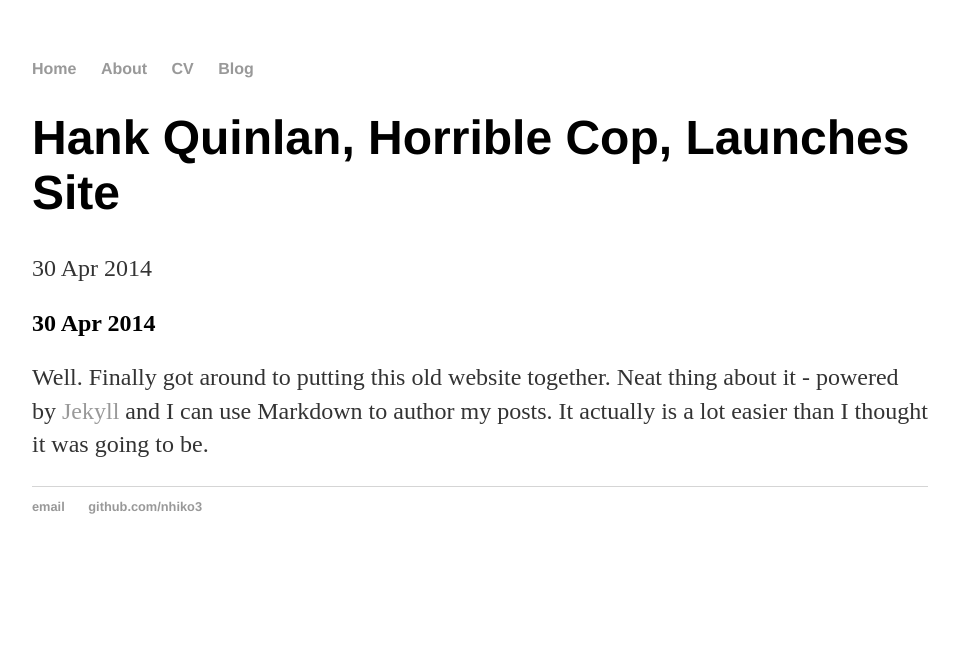
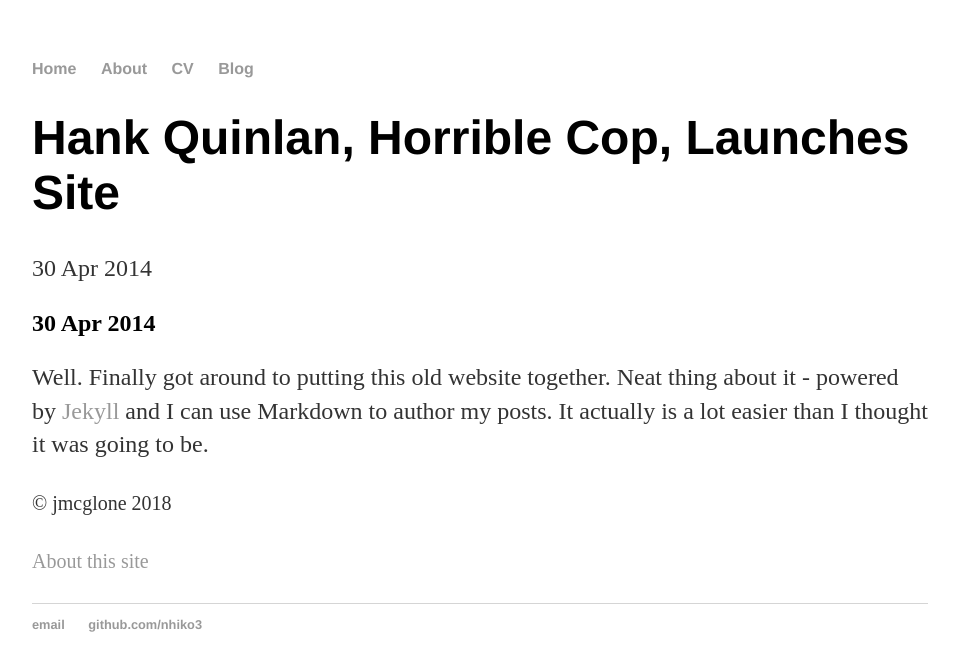
Before and after one commit to adler3/adler3.github.io, a Jekyll site: the page built from _posts/2014-04-30-name-of-my-post.md, in a window 1280 px wide. Shown: the top 671 px of the page, without its empty margins (160-1119 px from the left). Built offline with Jekyll 4.4.1, drawn with Linux system fonts in a browser that asks for light colours.

Commit message:
footer add

```diff
--- /dev/null
+++ b/_includes/footer.html
@@ -0,0 +1,10 @@
+<div class="footer">
+	<div class="row">
+	<div class="col-sm-8">
+	<p><small>&copy; jmcglone 2018</small></p>
+	</div>
+	<div class="col-sm-4">
+	<p class="pull-right"><small><a href="/about" title="About this site">About this site</a></small></p>
+	</div>
+	</div>
+</div> <!-- /footer -->
--- a/_layouts/post.html
+++ b/_layouts/post.html
@@ -9,4 +9,7 @@ layout: default
 		{{ page.date | date_to_string }} {% if page.author %} by {{ page.author }} {% endif %}
 	</info></h2>
   {{ content }}
+
+  {% include footer.html %}
+
 </div>
```
